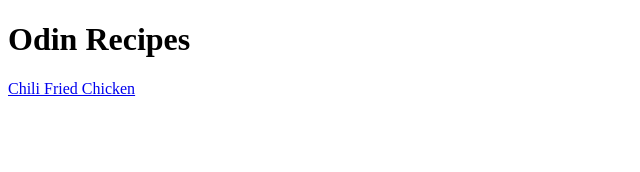
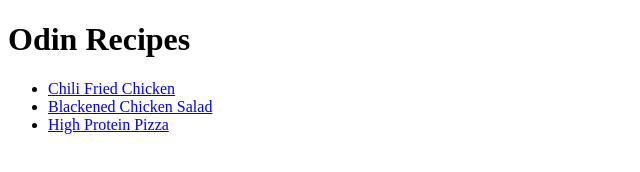
Before and after one commit to erikathomas18/odin-recipes, a plain HTML site: page index.html in a window 1280 px wide. Shown: the whole page, without its empty margins (0-640 px from the left). Drawn offline with Linux system fonts and the light colour scheme.

Commit message:
update index.html with new recipes

```diff
--- a/index.html
+++ b/index.html
@@ -7,6 +7,10 @@
 
         <body>
             <h1>Odin Recipes</h1>
-            <a href="recipes/chili-fried-chicken.html">Chili Fried Chicken</a>
+            <ul>
+                <li><a href="recipes/chili-fried-chicken.html">Chili Fried Chicken</a></li>
+                <li><a href="recipes/blackened-chicken-salad.html">Blackened Chicken Salad</a></li>
+                <li><a href="recipes/high-protein-pizza.html">High Protein Pizza</a></li>
+            </ul>
         </body>
     </html>
```
